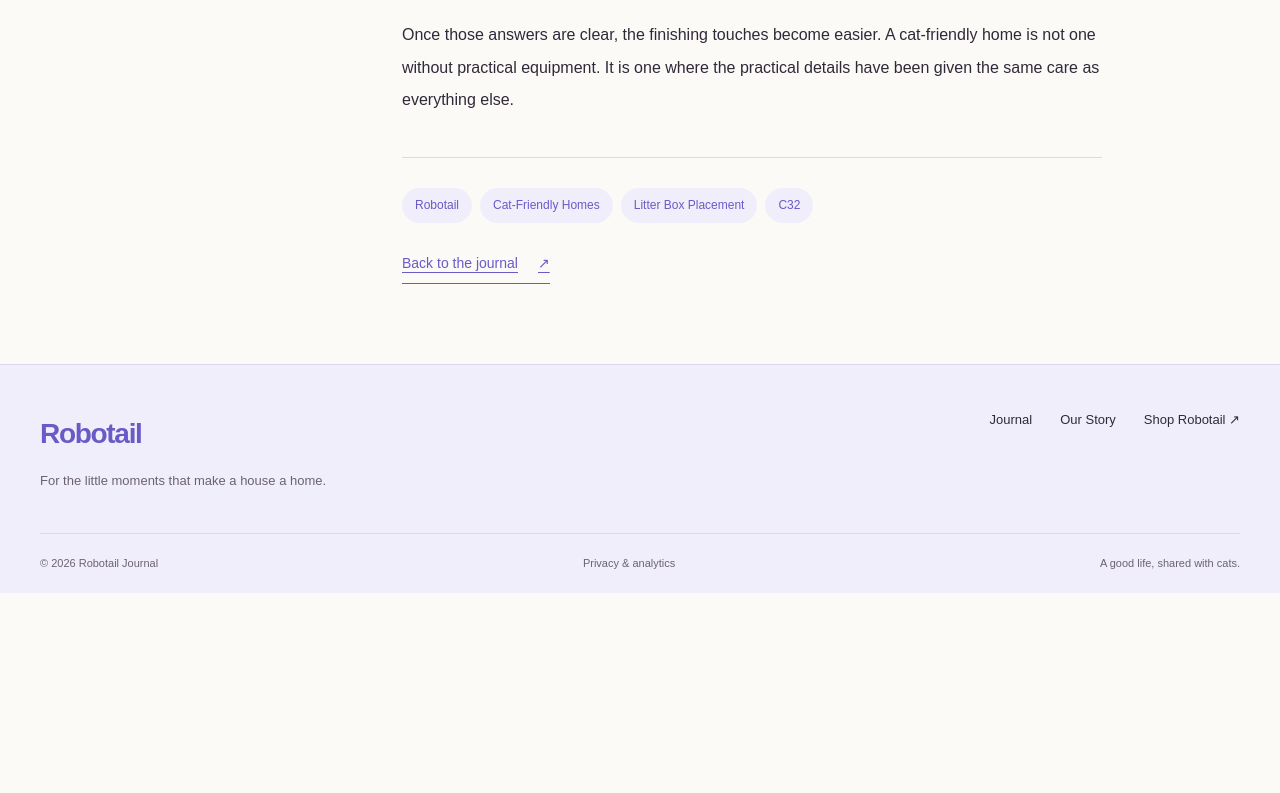
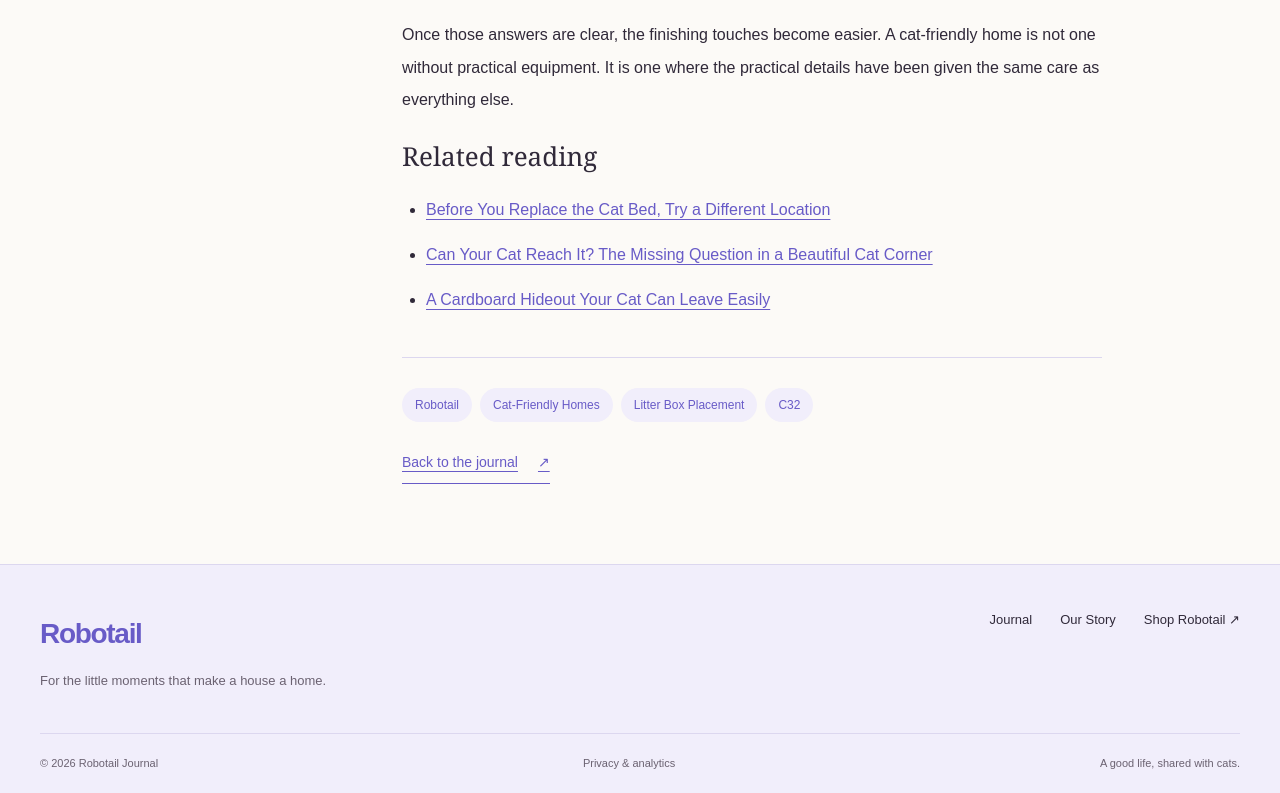
Before and after one commit to Longxiaohecoder/robotailpets-blog, an Astro site in the folder blog/: page /blog/2026-10-10-cat-friendly-litter-corner in a window 1280 px wide. Shown: the part 4867-5660 px from the top of the page. Before the commit the page ends 5460 px from the top, so only its background shows below. Built offline with nearby package versions, Linux system fonts and the light colour scheme; Astro itself is replaced by a stand-in of ours; some packages are replaced by stand-ins of ours.

Commit message:
Link related stories from published journal articles

```diff
--- a/blog/src/pages/blog/[...slug].astro
+++ b/blog/src/pages/blog/[...slug].astro
@@ -5,16 +5,36 @@ import { topicOf, coverOf, readingTime } from '../../lib/journal';
 
 export async function getStaticPaths() {
   const posts = await getCollection('posts', ({ data }) => !data.draft);
-  return posts.map((post) => ({
-    params: { slug: post.slug },
-    props: post,
-  }));
+  return posts.map((post) => {
+    const topic = topicOf(post);
+    const tags = new Set(post.data.tags.map(tag => tag.toLowerCase()));
+    const related = posts.filter(candidate => candidate.slug !== post.slug && topicOf(candidate) === topic)
+      .map(candidate => ({
+        candidate,
+        overlap: new Set(candidate.data.tags.map(tag => tag.toLowerCase()).filter(tag => tags.has(tag))).size,
+      }))
+      .sort((a, b) => b.overlap - a.overlap || b.candidate.data.pubDate.getTime() - a.candidate.data.pubDate.getTime())
+      .slice(0, 3)
+      .map(({ candidate }) => ({ title: candidate.data.title, href: '/blog/' + candidate.slug + '/' }));
+    return {
+      params: { slug: post.slug },
+      props: { post, related },
+    };
+  });
 }
 
-const post = Astro.props;
+const { post, related } = Astro.props;
 const { Content, headings } = await post.render();
 ---
 
 <PostLayout {...post.data} category={topicOf(post)} cover={coverOf(post)} minutes={readingTime(post.body)} headings={headings}>
   <Content />
+  {related.length > 0 && (
+    <section aria-labelledby="related-reading">
+      <h2 id="related-reading">Related reading</h2>
+      <ul>
+        {related.map(article => <li><a href={article.href}>{article.title}</a></li>)}
+      </ul>
+    </section>
+  )}
 </PostLayout>
```
